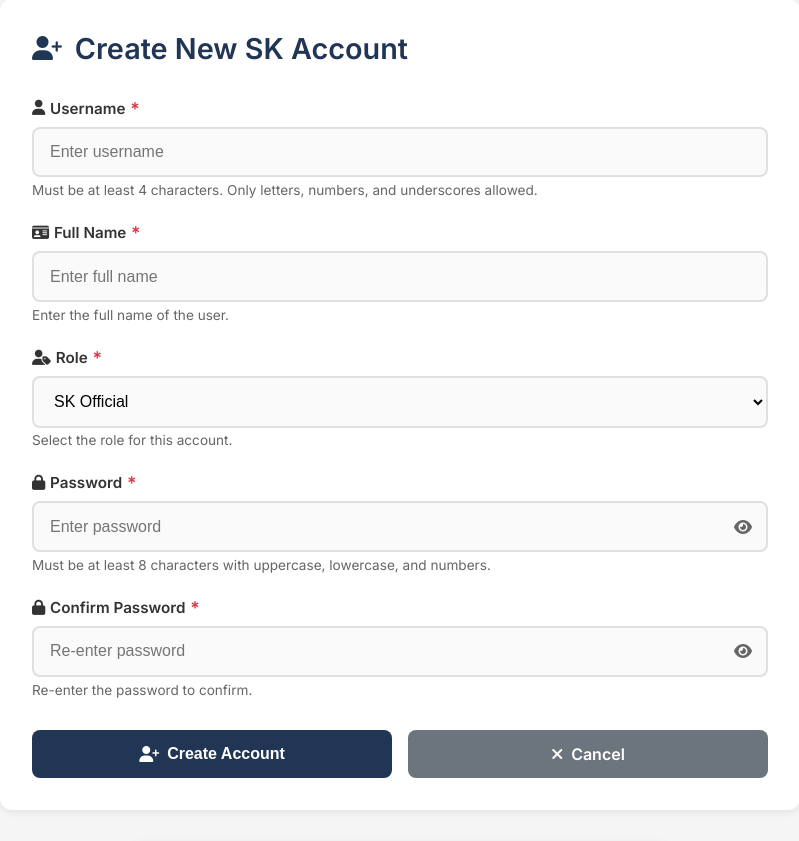
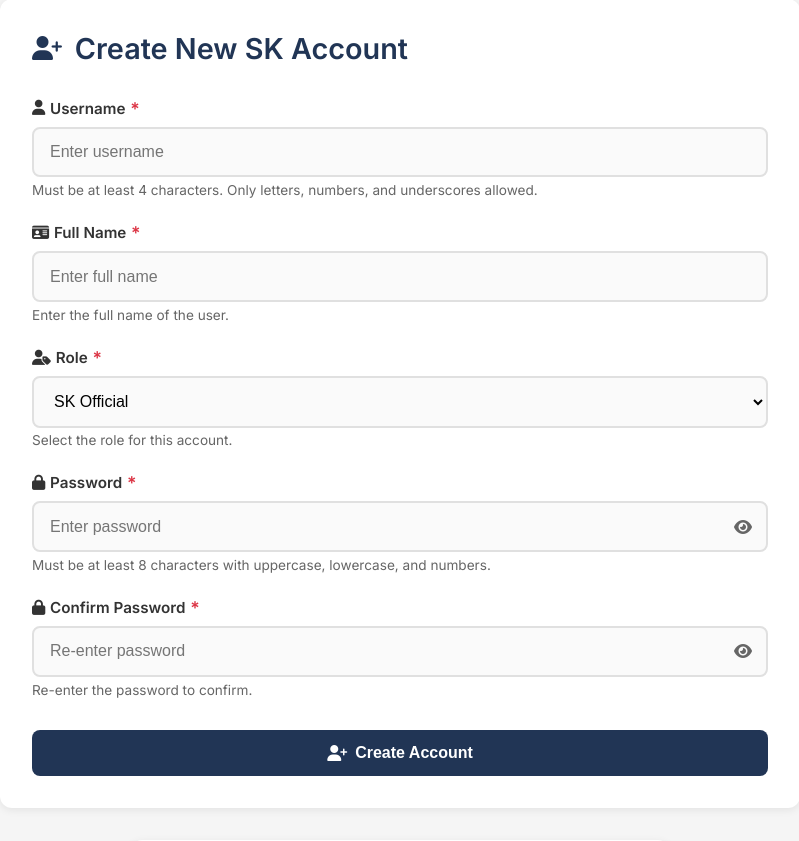
Before and after one commit to MicroMV/SK-Web-Based-System, a PHP site: page /admin/create_sk_account.php in a window 1280 px wide. Shown: the part 193-1034 px from the top of the page, without its empty margins (240-1039 px from the left). Run offline with PHP 8.4, Linux system fonts and the light colour scheme; the visitor is signed in with stand-in values (Sample User, id 1); data that the repository does not hold is empty.

Commit message:
no cancel

```diff
--- a/admin/create_sk_account.php
+++ b/admin/create_sk_account.php
@@ -202,10 +202,6 @@ if ($_SERVER['REQUEST_METHOD'] === 'POST' && isset($_POST['create_account'])) {
                         <i class="fas fa-user-plus"></i>
                         Create Account
                     </button>
-                    <a href="admin_dashboard.php" class="btn btn-secondary">
-                        <i class="fas fa-times"></i>
-                        Cancel
-                    </a>
                 </div>
             </form>
         </div>
```
